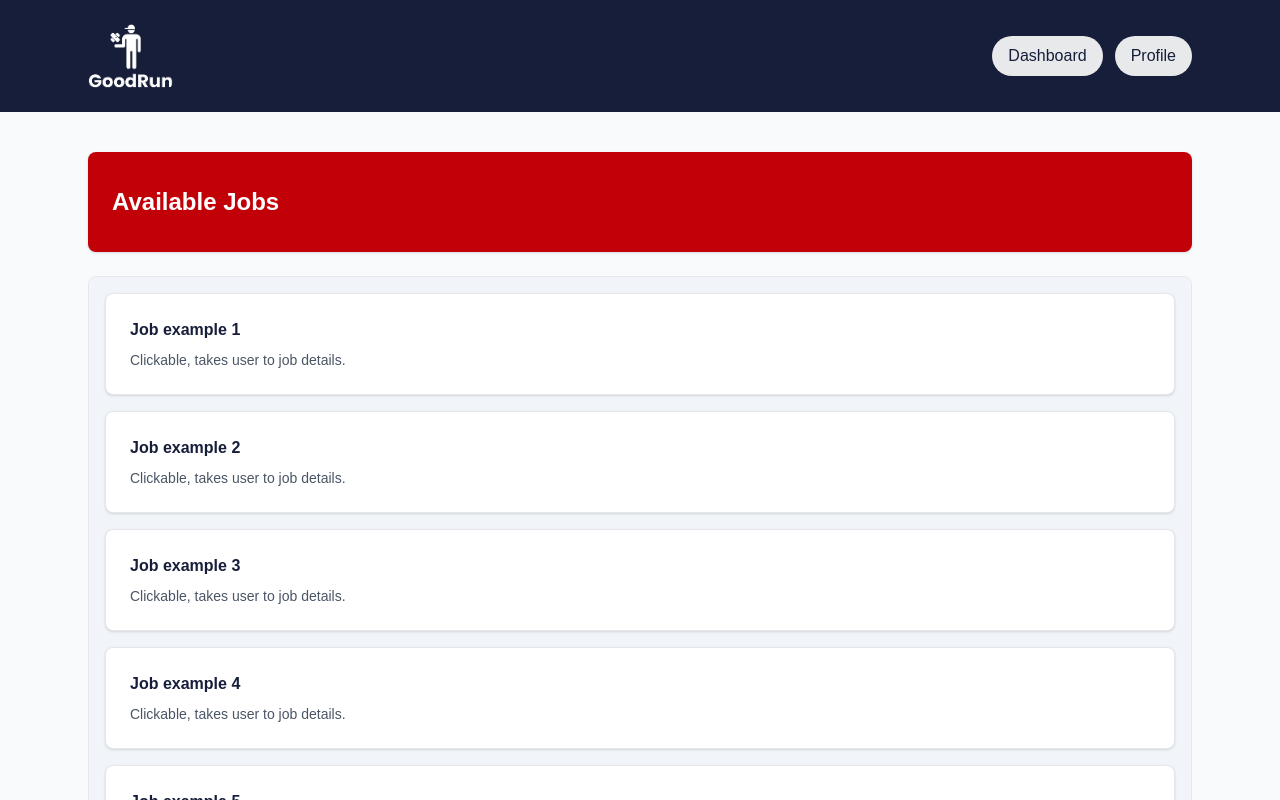
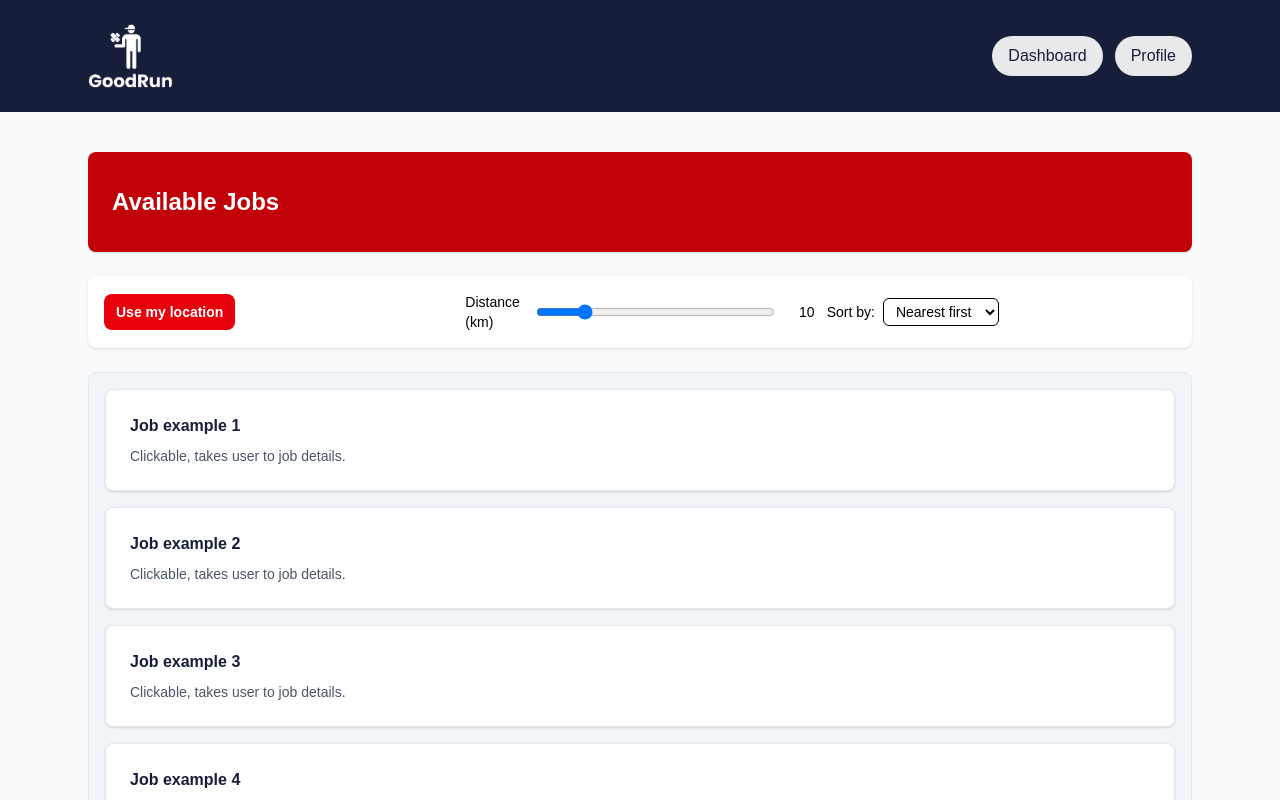
Before and after one commit to shermintea/GoodRun, a Next.js app: page /dashboard/availableJobs in a window 1280 px wide. Shown: the top 800 px of the page. Built offline with nearby package versions, Linux system fonts and the light colour scheme; no server answers; sample sign-in values are in the browser's storage.

Commit message:
MFLP-25: Add distance filter with GPS, shows Distance (km) slider and sort dropdown for available jobs page

```diff
--- a/app/dashboard/availableJobs/page.tsx
+++ b/app/dashboard/availableJobs/page.tsx
@@ -3,27 +3,164 @@
 * File:      availableJobs/page.tsx
 * Author:    IT Project – Medical Pantry – Group 17
 * Date:      24-09-2025
-* Version:   1.2
+* Version:   1.4
 * Purpose:   Dashboard where volunteers can see all available
 *            jobs, consisting of a header with GoodRun logo on
 *            the left, Dashboard + Profile buttons on the right,
 *            and a scrollable list of jobs.
+*            + Filter/sort by distance (GPS)
 * Revisions:
 * v1.0 - Initial page layout (front end)
 * v1.1 - Updated header to use GoodRun branding
 * v1.2 - Added Dashboard shortcut and replaced logo
 * v1.3 - Moved page to dashboard/availableJobs, replaced with reusable header
+* v1.4 - Added distance-based filter, sorting with GPS and add the sort-by dropdown.
+
 *******************************************************/
 
+'use client';
+
+import { useMemo, useState } from 'react';
+import Link from 'next/link';
+
+type JobItem = {
+    id: string;
+    title: string;
+    summary?: string;
+    // Optional coords; when present, distance calc works immediately.
+    // When missing, items still show (sorted after known-distance items).
+    lat?: number;
+    lng?: number;
+};
+
 export default function AvailableJobsPage() {
+    // --- Mock jobs (you can remove coords once DB provides them) ---
+    const [jobs] = useState<JobItem[]>([
+        { id: '1', title: 'Job example 1', summary: 'Clickable, takes user to job details.', lat: -37.8136, lng: 144.9631 },
+        { id: '2', title: 'Job example 2', summary: 'Clickable, takes user to job details.', lat: -37.80, lng: 144.9660 },
+        { id: '3', title: 'Job example 3', summary: 'Clickable, takes user to job details.' },
+        { id: '4', title: 'Job example 4', summary: 'Clickable, takes user to job details.', lat: -37.8211, lng: 144.9520 },
+        { id: '5', title: 'Job example 5', summary: 'Clickable, takes user to job details.' },
+        { id: '6', title: 'Job example 6', summary: 'Clickable, takes user to job details.', lat: -37.7945, lng: 144.9780 },
+    ]);
+
+    // --- Distance filter state ---
+    const [userLoc, setUserLoc] = useState<{ lat: number; lng: number } | null>(null);
+    const [radiusKm, setRadiusKm] = useState<number>(10);
+    const [sortOrder, setSortOrder] = useState<'nearest' | 'farthest'>('nearest');
+
+    const toRad = (x: number) => (x * Math.PI) / 180;
+    const haversineKm = (a: { lat: number; lng: number }, b: { lat: number; lng: number }) => {
+        const R = 6371;
+        const dLat = toRad(b.lat - a.lat);
+        const dLng = toRad(b.lng - a.lng);
+        const lat1 = toRad(a.lat);
+        const lat2 = toRad(b.lat);
+        const h = Math.sin(dLat / 2) ** 2 + Math.cos(lat1) * Math.cos(lat2) * Math.sin(dLng / 2) ** 2;
+        return 2 * R * Math.asin(Math.sqrt(h));
+    };
+
+    const useMyLocation = () => {
+        if (!navigator.geolocation) {
+            alert('Geolocation not supported in this browser.');
+            return;
+        }
+        navigator.geolocation.getCurrentPosition(
+            (pos) => setUserLoc({ lat: pos.coords.latitude, lng: pos.coords.longitude }),
+            (err) => {
+                console.error(err);
+                alert('Could not retrieve your location.');
+            },
+            { enableHighAccuracy: true, timeout: 8000 }
+        );
+    };
+
+    // --- Compute filtered/sorted list with distance attached ---
+    const displayed = useMemo(() => {
+        let list = jobs.map((j) => {
+            const hasCoords = typeof j.lat === 'number' && typeof j.lng === 'number';
+            const distanceKm =
+                userLoc && hasCoords ? haversineKm(userLoc, { lat: j.lat!, lng: j.lng! }) : null;
+            return { ...j, distanceKm };
+        });
+
+        // If a location is set: filter out items beyond the radius.
+        // Keep unknown-distance jobs visible so volunteers still see options.
+        if (userLoc) {
+            list = list.filter((j) => (j.distanceKm == null ? true : j.distanceKm <= radiusKm));
+        }
+
+        // Sort: known-distance items first (asc/desc), unknowns after in original order.
+        if (userLoc) {
+            list.sort((a, b) => {
+                const da = a.distanceKm, db = b.distanceKm;
+                const aKnown = da != null, bKnown = db != null;
+                if (aKnown && !bKnown) return -1;
+                if (!aKnown && bKnown) return 1;
+                if (!aKnown && !bKnown) return 0;
+                return sortOrder === 'nearest' ? (da! - db!) : (db! - da!);
+            });
+        }
+
+        return list;
+    }, [jobs, userLoc, radiusKm, sortOrder]);
+
     return (
         <main className="min-h-screen bg-gray-50">
-
             {/* Page content */}
             <section className="max-w-6xl mx-auto px-6 py-10 space-y-6">
+
                 {/* Page title panel */}
                 <div className="h-[100px] rounded-lg bg-red-700 p-6 shadow-sm text-white flex items-center">
                     <h1 className="text-2xl font-semibold">Available Jobs</h1>
+                </div>
+
+                {/* Controls row (distance + sort) */}
+                <div className="rounded-lg bg-white p-4 shadow-sm grid gap-3 md:grid-cols-3">
+                    {/* GPS Button (no raw coords shown) */}
+                    <div className="flex items-center gap-2">
+                        <button
+                            onClick={useMyLocation}
+                            className="rounded-lg bg-red-600 hover:bg-red-700 px-3 py-2 text-white text-sm font-semibold"
+                        >
+                            Use my location
+                        </button>
+                        {userLoc && (
+                            <span className="text-xs rounded-md bg-emerald-50 text-emerald-700 px-2 py-1">
+                                Location set
+                            </span>
+                        )}
+                    </div>
+
+                    {/* Distance control */}
+                    <div className="flex items-center gap-3">
+                        <label className="text-sm font-medium">Distance (km)</label>
+                        <input
+                            type="range"
+                            min={1}
+                            max={50}
+                            step={1}
+                            value={radiusKm}
+                            onChange={(e) => setRadiusKm(Number(e.target.value))}
+                            className="w-full"
+                        />
+                        <span className="text-sm w-10 text-right">{radiusKm}</span>
+                    </div>
+
+                    {/* Sort dropdown */}
+                    <div className="flex items-center gap-2">
+                        <label className="text-sm font-medium">Sort by:</label>
+                        <select
+                            value={sortOrder}
+                            onChange={(e) => setSortOrder(e.target.value as 'nearest' | 'farthest')}
+                            className="rounded-md border px-2 py-1 text-sm"
+                            aria-label="Sort by distance"
+                            title="Sort by distance"
+                        >
+                            <option value="nearest">Nearest first</option>
+                            <option value="farthest">Farthest first</option>
+                        </select>
+                    </div>
                 </div>
 
                 {/* Main content area */}
@@ -32,49 +169,33 @@ export default function AvailableJobsPage() {
                     <div className="md:col-span-3">
                         <div className="h-[400px] md:h-[600px] w-full rounded-lg border border-gray-200 bg-slate-100 text-slate-600 px-4 py-4 overflow-y-auto space-y-4">
 
-                            {/* Example job cards */}
-                            <a
-                                href="/job"
-                                className="block rounded-lg bg-white p-6 shadow-sm border border-gray-200 hover:shadow-md transition-shadow"
-                            >
-                                <h2 className="font-semibold text-[#171e3a]">Job example 1</h2>
-                                <p className="mt-2 text-sm text-gray-600">Clickable, takes user to job details.</p>
-                            </a>
-                            <a
-                                href="/job"
-                                className="block rounded-lg bg-white p-6 shadow-sm border border-gray-200 hover:shadow-md transition-shadow"
-                            >
-                                <h2 className="font-semibold text-[#171e3a]">Job example 2</h2>
-                                <p className="mt-2 text-sm text-gray-600">Clickable, takes user to job details.</p>
-                            </a>
-                            <a
-                                href="/job"
-                                className="block rounded-lg bg-white p-6 shadow-sm border border-gray-200 hover:shadow-md transition-shadow"
-                            >
-                                <h2 className="font-semibold text-[#171e3a]">Job example 3</h2>
-                                <p className="mt-2 text-sm text-gray-600">Clickable, takes user to job details.</p>
-                            </a>
-                            <a
-                                href="/job"
-                                className="block rounded-lg bg-white p-6 shadow-sm border border-gray-200 hover:shadow-md transition-shadow"
-                            >
-                                <h2 className="font-semibold text-[#171e3a]">Job example 4</h2>
-                                <p className="mt-2 text-sm text-gray-600">Clickable, takes user to job details.</p>
-                            </a>
-                            <a
-                                href="/job"
-                                className="block rounded-lg bg-white p-6 shadow-sm border border-gray-200 hover:shadow-md transition-shadow"
-                            >
-                                <h2 className="font-semibold text-[#171e3a]">Job example 5</h2>
-                                <p className="mt-2 text-sm text-gray-600">Clickable, takes user to job details.</p>
-                            </a>
-                            <a
-                                href="/job"
-                                className="block rounded-lg bg-white p-6 shadow-sm border border-gray-200 hover:shadow-md transition-shadow"
-                            >
-                                <h2 className="font-semibold text-[#171e3a]">Job example 6</h2>
-                                <p className="mt-2 text-sm text-gray-600">Clickable, takes user to job details.</p>
-                            </a>
+                            {/* Render job cards */}
+                            {displayed.map((job) => (
+                                <a
+                                    key={job.id}
+                                    href="/job"
+                                    className="block rounded-lg bg-white p-6 shadow-sm border border-gray-200 hover:shadow-md transition-shadow"
+                                >
+                                    <h2 className="font-semibold text-[#171e3a]">{job.title}</h2>
+                                    <p className="mt-2 text-sm text-gray-600">
+                                        {job.summary ?? 'Clickable, takes user to job details.'}
+                                    </p>
+                                    {typeof (job as any).distanceKm === 'number' && (
+                                        <p className="mt-2 text-sm text-gray-700">
+                                            Distance: {(job as any).distanceKm!.toFixed(1)} km
+                                        </p>
+                                    )}
+                                </a>
+                            ))}
+
+                            {displayed.length === 0 && (
+                                <div className="rounded-lg bg-white p-6 text-center text-neutral-600 shadow-sm border border-gray-200">
+                                    {userLoc
+                                        ? 'No available jobs within this distance.'
+                                        : 'Use your location to filter by distance.'}
+                                </div>
+                            )}
+
                         </div>
                     </div>
                 </div>
```
